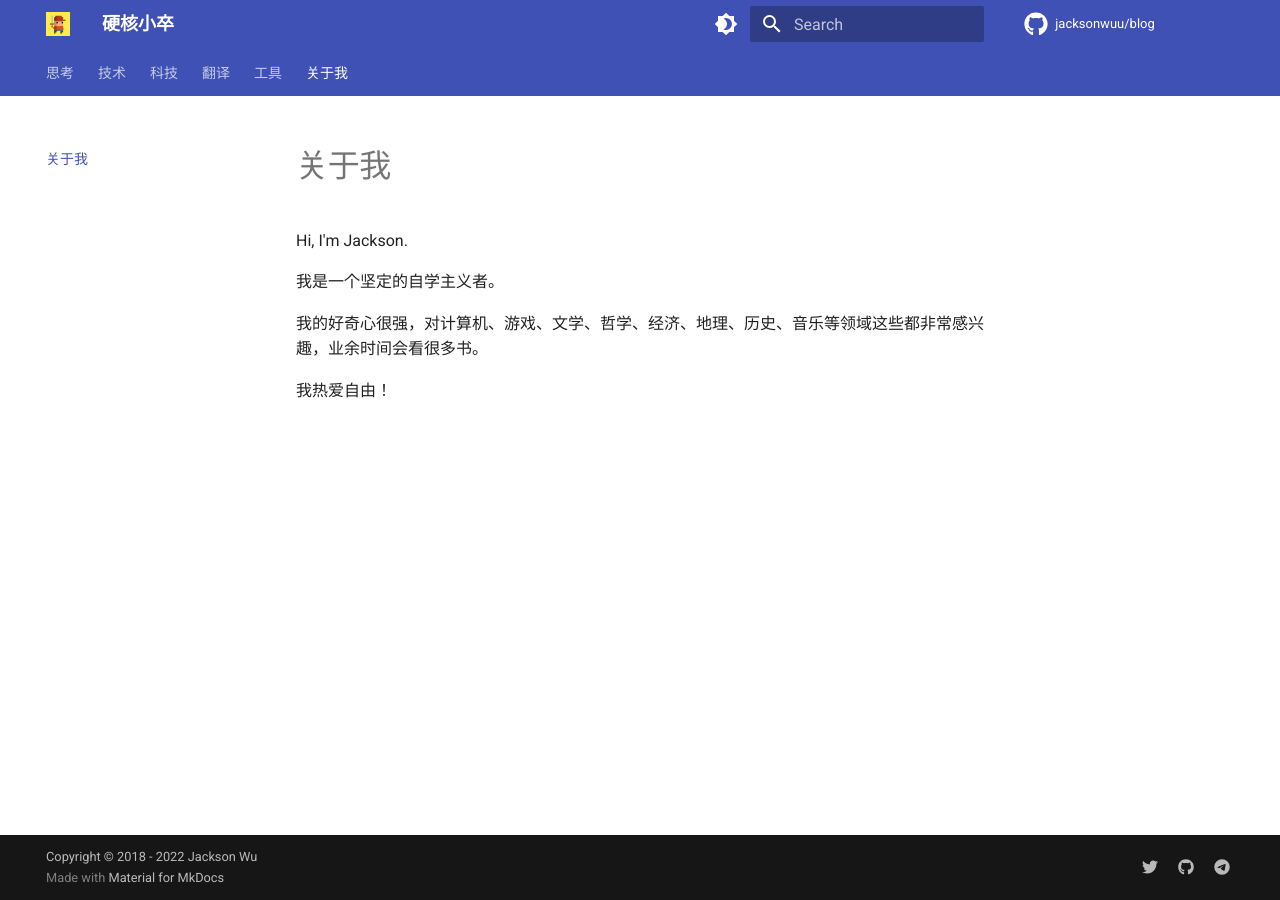
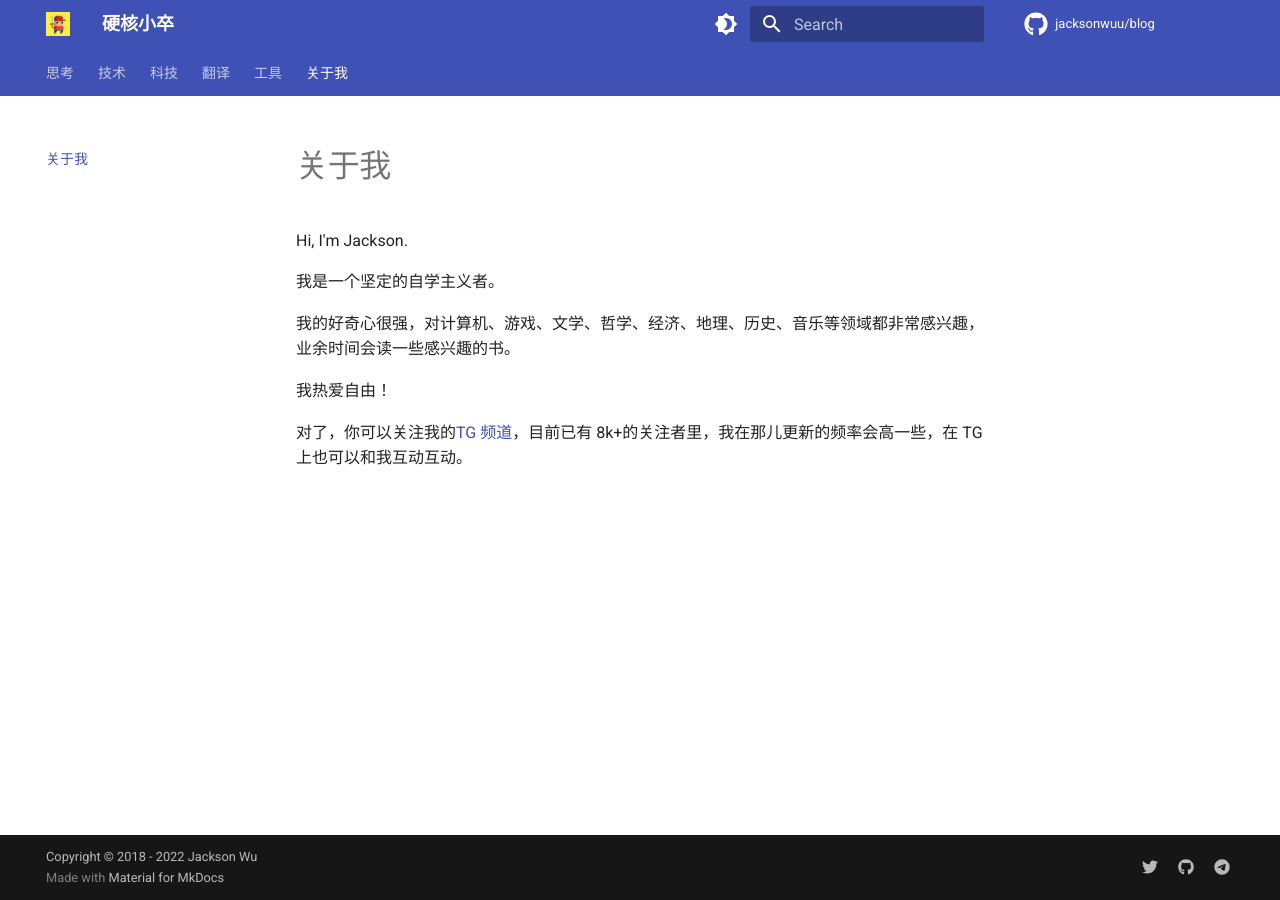
Before and after one commit to jacksonwuu/blog, an MkDocs documentation site: the page built from docs/about.md, in a window 1280 px wide. Built offline with MkDocs 1.6.1 and Material for MkDocs 9.7.7, drawn with Linux system fonts in a browser that asks for light colours; comment, search, counter and statistics services are not loaded.

Commit message:
Update "about me" post

```diff
--- a/docs/about.md
+++ b/docs/about.md
@@ -4,6 +4,8 @@ Hi, I'm Jackson.
 
 我是一个坚定的自学主义者。
 
-我的好奇心很强，对计算机、游戏、文学、哲学、经济、地理、历史、音乐等领域这些都非常感兴趣，业余时间会看很多书。
+我的好奇心很强，对计算机、游戏、文学、哲学、经济、地理、历史、音乐等领域都非常感兴趣，业余时间会读一些感兴趣的书。
 
 我热爱自由！
+
+对了，你可以关注我的[TG 频道](https://t.me/yinghexiaozu)，目前已有 8k+的关注者里，我在那儿更新的频率会高一些，在 TG 上也可以和我互动互动。
```
